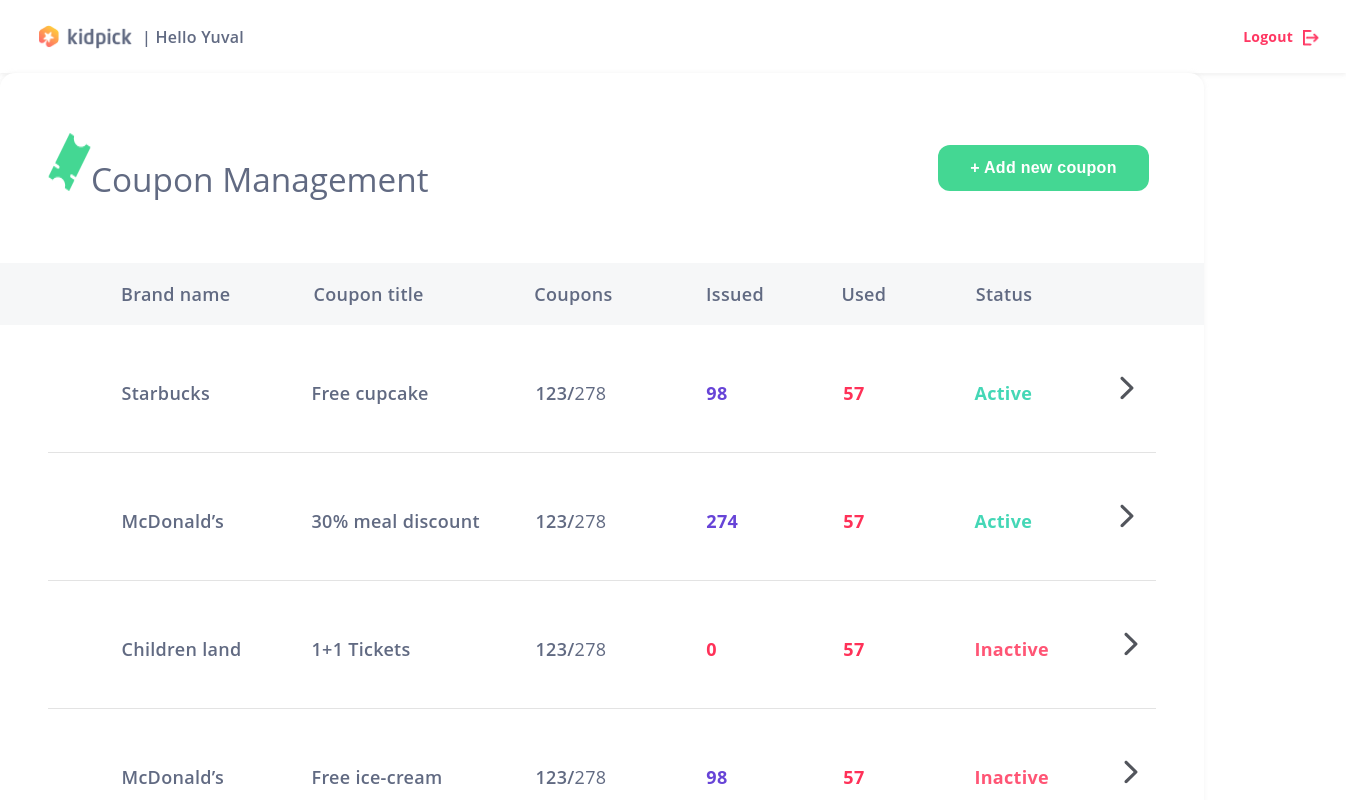
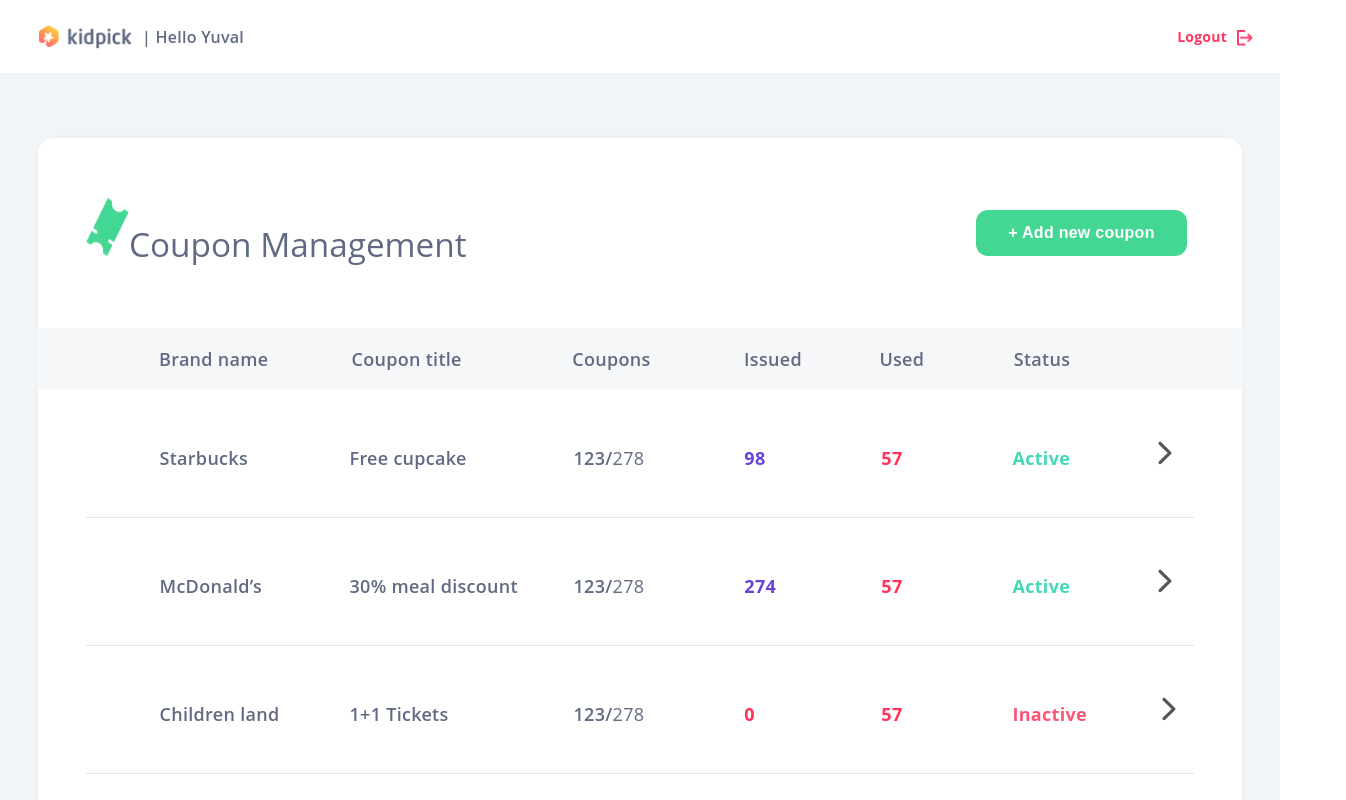
Before and after one commit to Yehuda-Volodin/Coupon-management, a React (Create React App) app in the folder coupon-management/: page / in a window 1280 px wide. Shown: the top 800 px of the page, 1346 px wide, since content can reach past the window. Built offline with nearby package versions, Linux system fonts and the light colour scheme.

Commit message:
div that sorrounds CouponManagement main div was added (with background and padding)

```diff
--- a/coupon-management/src/components/CouponManagement.css
+++ b/coupon-management/src/components/CouponManagement.css
@@ -1,10 +1,10 @@
 .mainDiv{
     width: 1204px;
-    height: 1227px;
+    min-height: 1227px;
     border-radius: 15px 15px 2px 2px;
     border-width: 0px;
     background-color: white;
     box-shadow: 0px 0px 4px rgba(216,216,216,0.37);
-
     padding-top: 58.5px;
+    margin: auto;
 }
--- a/coupon-management/src/components/CouponManagement.js
+++ b/coupon-management/src/components/CouponManagement.js
@@ -17,10 +17,16 @@
     return (
         <>
             <TopPanel />
+            <div style={{
+                "width": "100%",
+                "backgroundColor": "rgb(242 245 247)",
+                "paddingTop": "65px",
+                "paddingBottom": "65px",
+            }}>
                 <div className="mainDiv">
                     <MainHeader
                         headerText="Coupon Management"
-                    headerStyle={{ "fontSize": "33.32px", "float": "left", "letterSpacing": "-0.01px" }}
+                        headerStyle={{ "fontSize":"33.32px", "float":"left", "letterSpacing":"-0.01px" }}
                         handleClick={setCoupons}
                         coupons={coupons}
                     />
@@ -47,6 +53,7 @@
                     </div>
                     <CouponList coupons={coupons} />
                 </div>
+            </div>
         </>
     )
 }
--- a/coupon-management/src/components/TopPanel.js
+++ b/coupon-management/src/components/TopPanel.js
@@ -6,7 +6,6 @@
 export default function TopPanel(props) {
     return (
         <div style={{
-            "width": "100%",
             "height": "73px",
             "backgroundColor": "white",
             "boxShadow": "0px 2px 4px rgba(216,216,216,0.37)",
```
Lines whose indentation alone changed are shown as unchanged.
